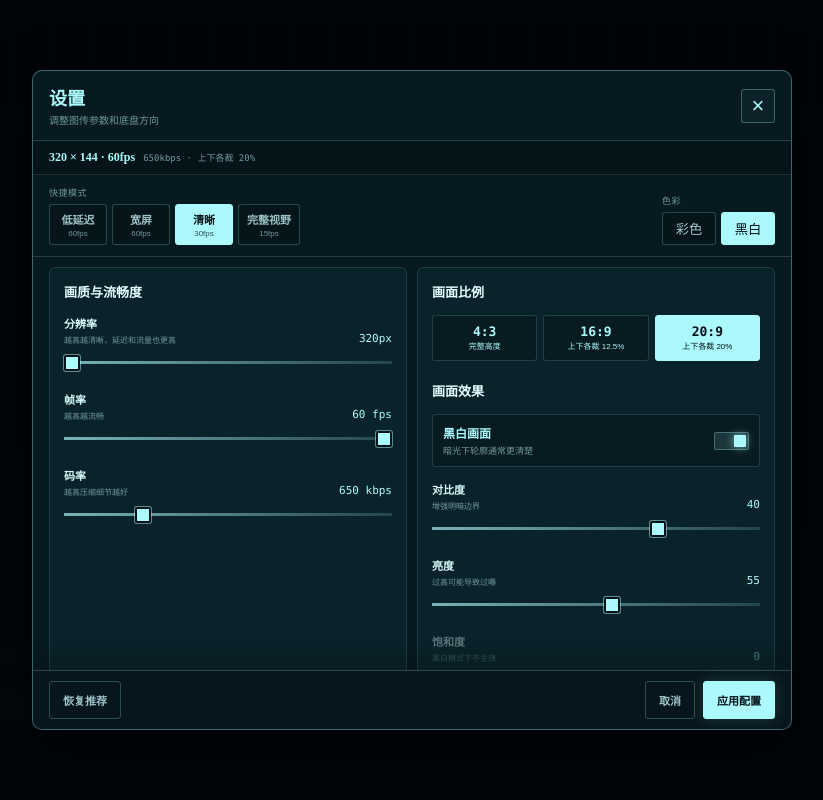
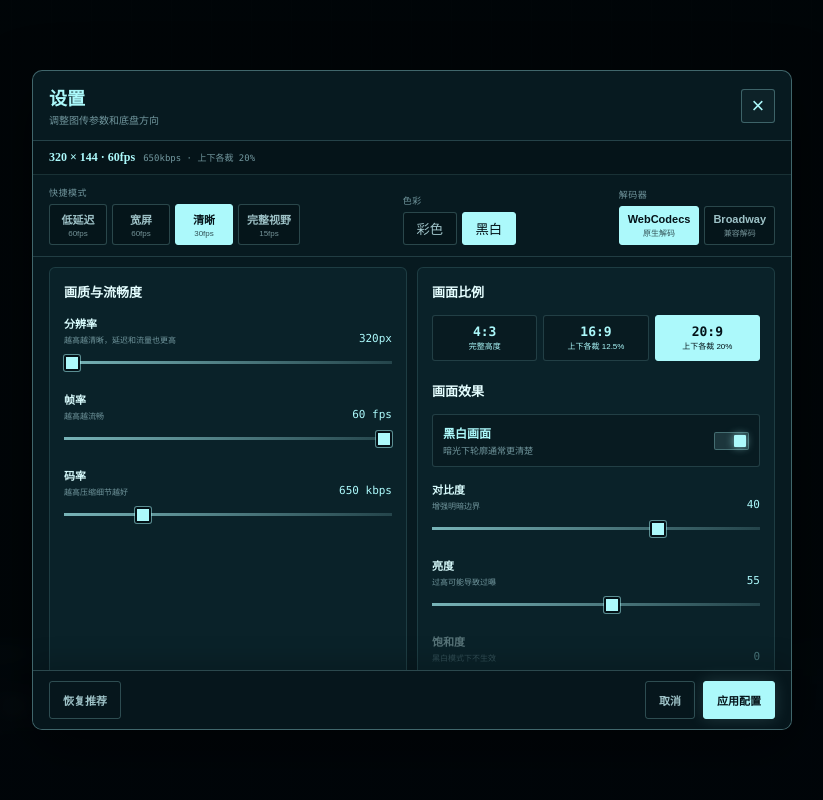
Before and after one commit to yinlubin1989/remoteControl, a React (Vite) app: page / in a window 1280 px wide. Both pictures are taken after a click on the link "设置". Shown: the top 800 px of the page, without its empty margins (228-1051 px from the left). Built offline with nearby package versions, Linux system fonts and the light colour scheme; no server answers.

Commit message:
feat: manually select video decoder

```diff
--- a/src/App.jsx
+++ b/src/App.jsx
@@ -47,10 +47,22 @@ const THROTTLE_NEUTRAL = 1500
 const BRAKE_PWM_OFFSET = 300
 const STEERING_DIRECTION_KEY = 'steering-direction'
 const MOTOR_DIRECTION_KEY = 'motor-direction'
+const DECODER_STORAGE_KEY = 'video-decoder'
+const VALID_DECODERS = ['webcodecs', 'broadway']
 
 const loadDirectionSetting = (key) => (
   window.localStorage.getItem(key) === 'reverse'
 )
+
+const loadVideoDecoder = () => {
+  const queryDecoder = new URLSearchParams(window.location.search).get('decoder')
+  if (VALID_DECODERS.includes(queryDecoder)) {
+    return queryDecoder
+  }
+
+  const savedDecoder = window.localStorage.getItem(DECODER_STORAGE_KEY)
+  return VALID_DECODERS.includes(savedDecoder) ? savedDecoder : 'webcodecs'
+}
 
 socket.on("connect", () => {
   socket.emit('setPulseLength', {
@@ -108,7 +120,7 @@ function App() {
     status: 'connecting',
   })
   const [wifiStatus, setWifiStatus] = useState({})
-  const decoderPreference = new URLSearchParams(window.location.search).get('decoder') || 'auto'
+  const [videoDecoder, setVideoDecoder] = useState(loadVideoDecoder)
   const videoMode = videoColor === 'color'
     ? 0
     : videoProfile === 'custom' ? 1 : 2
@@ -243,7 +255,7 @@ function App() {
       profile: videoProfile,
       mode: videoMode,
       customSettings,
-      decoderPreference,
+      decoderPreference: videoDecoder,
       onStats: setVideoStats,
     })
     videoPlayer.current.start()
@@ -251,7 +263,7 @@ function App() {
     return () => {
       videoPlayer.current?.destroy()
     }
-  }, [videoProfile, videoMode, customSettings])
+  }, [videoProfile, videoMode, customSettings, videoDecoder])
 
   const initKeyBoard = () => {
     window.addEventListener('keydown', (e) => {
@@ -377,6 +389,14 @@ function App() {
     }))
   }
 
+  const selectVideoDecoder = decoder => {
+    if (!VALID_DECODERS.includes(decoder)) {
+      return
+    }
+    window.localStorage.setItem(DECODER_STORAGE_KEY, decoder)
+    setVideoDecoder(decoder)
+  }
+
   const limitChange = (e) => {
     setIsLimit(e)
   }
@@ -470,6 +490,8 @@ function App() {
         onReset={() => setDraftSettings({ ...DEFAULT_CUSTOM_SETTINGS })}
         onSelectProfile={setVideoProfile}
         onSelectColor={selectVideoColor}
+        activeDecoder={videoDecoder}
+        onSelectDecoder={selectVideoDecoder}
         steeringReversed={steeringReversed}
         motorReversed={motorReversed}
         onToggleSteeringDirection={toggleSteeringDirection}
--- a/src/LowLatencyVideoPlayer.js
+++ b/src/LowLatencyVideoPlayer.js
@@ -87,7 +87,7 @@ export default class LowLatencyVideoPlayer {
     profile,
     mode = 2,
     customSettings,
-    decoderPreference = 'auto',
+    decoderPreference = 'webcodecs',
     onStats,
   }) {
     this.container = container
@@ -105,9 +105,7 @@ export default class LowLatencyVideoPlayer {
     this.canvas = null
     this.context = null
     this.awaitingKeyframe = true
-    this.fallbackStarted = false
     this.renderedInWindow = 0
-    this.underperformingSeconds = 0
     this.statsTimer = null
     this.destroyed = false
   }
@@ -120,20 +118,6 @@ export default class LowLatencyVideoPlayer {
       this.stats.fps = renderedFps
       this.renderedInWindow = 0
       this.emitStats()
-
-      if (
-        this.decoderPreference === 'auto'
-        && this.stats.decoder === 'WebCodecs'
-      ) {
-        const minimumFps = Math.max(10, Math.floor(this.targetFps * 0.75))
-        this.underperformingSeconds = renderedFps < minimumFps
-          ? this.underperformingSeconds + 1
-          : 0
-
-        if (this.underperformingSeconds >= 3) {
-          this.startBroadway(`WebCodecs too slow: ${renderedFps} fps`)
-        }
-      }
     }, 1000)
 
     if (this.decoderPreference === 'broadway') {
@@ -142,7 +126,10 @@ export default class LowLatencyVideoPlayer {
     }
 
     if (!('VideoDecoder' in window) || !('EncodedVideoChunk' in window)) {
-      this.startBroadway('WebCodecs unavailable')
+      this.updateStats({
+        decoder: 'WebCodecs',
+        status: 'unsupported: WebCodecs unavailable',
+      })
       return
     }
 
@@ -212,7 +199,7 @@ export default class LowLatencyVideoPlayer {
 
     this.decoder = new VideoDecoder({
       output: frame => this.renderFrame(frame),
-      error: error => this.startBroadway(`WebCodecs error: ${error.message}`),
+      error: error => this.handleWebCodecsError(`WebCodecs error: ${error.message}`),
     })
 
     this.webSocket = new WebSocket(socketUrl())
@@ -228,19 +215,28 @@ export default class LowLatencyVideoPlayer {
       this.decodeAccessUnit(toUint8Array(event.data))
     })
     this.webSocket.addEventListener('close', () => {
-      if (!this.destroyed && !this.fallbackStarted) {
+      if (!this.destroyed) {
         this.updateStats({ status: 'disconnected' })
       }
     })
     this.webSocket.addEventListener('error', () => {
-      this.startBroadway('WebSocket error')
+      this.handleWebCodecsError('WebSocket error')
+    })
+  }
+
+  handleWebCodecsError(reason) {
+    if (this.destroyed) {
+      return
+    }
+    this.updateStats({
+      decoder: 'WebCodecs',
+      status: `error: ${reason}`,
     })
   }
 
   async configureDecoder(codec) {
     if (
       this.destroyed
-      || this.fallbackStarted
       || (this.decoderConfig && this.decoderConfig.codec === codec)
     ) {
       return Boolean(this.decoderConfig)
@@ -254,7 +250,7 @@ export default class LowLatencyVideoPlayer {
 
     try {
       const support = await VideoDecoder.isConfigSupported(config)
-      if (!support.supported || this.destroyed || this.fallbackStarted) {
+      if (!support.supported || this.destroyed) {
         throw new Error(`${codec} is not supported`)
       }
 
@@ -263,7 +259,10 @@ export default class LowLatencyVideoPlayer {
       this.awaitingKeyframe = true
       return true
     } catch (error) {
-      this.startBroadway(`WebCodecs unsupported: ${error.message}`)
+      this.updateStats({
+        decoder: 'WebCodecs',
+        status: `unsupported: ${error.message}`,
+      })
       return false
     }
   }
@@ -282,7 +281,6 @@ export default class LowLatencyVideoPlayer {
   async decodeAccessUnit(data) {
     if (
       this.destroyed
-      || this.fallbackStarted
       || !this.decoder
       || this.decoder.state === 'closed'
     ) {
@@ -328,7 +326,7 @@ export default class LowLatencyVideoPlayer {
       }))
       this.stats.queue = this.decoder.decodeQueueSize
     } catch (error) {
-      this.startBroadway(`Decode failed: ${error.message}`)
+      this.handleWebCodecsError(`Decode failed: ${error.message}`)
     }
   }
 
@@ -349,10 +347,9 @@ export default class LowLatencyVideoPlayer {
   }
 
   startBroadway(reason = '') {
-    if (this.destroyed || this.fallbackStarted) {
+    if (this.destroyed) {
       return
     }
-    this.fallbackStarted = true
     this.closeWebCodecs()
     this.container.innerHTML = ''
 
@@ -369,7 +366,7 @@ export default class LowLatencyVideoPlayer {
       this.updateStats({
         decoder: 'Broadway Worker',
         queue: 0,
-        status: reason ? `fallback: ${reason}` : 'connected',
+        status: reason || 'connected',
       })
     })
     this.broadway.ws.addEventListener('message', event => {
--- a/src/components/VideoSettingsModal.jsx
+++ b/src/components/VideoSettingsModal.jsx
@@ -12,6 +12,11 @@ const PROFILE_OPTIONS = [
   { value: 'wide', label: '宽屏', detail: '60fps' },
   { value: 'clear', label: '清晰', detail: '30fps' },
   { value: 'full', label: '完整视野', detail: '15fps' },
+]
+
+const DECODER_OPTIONS = [
+  { value: 'webcodecs', label: 'WebCodecs', detail: '原生解码' },
+  { value: 'broadway', label: 'Broadway', detail: '兼容解码' },
 ]
 
 const aspectRatio = {
@@ -63,6 +68,8 @@ function VideoSettingsModal({
   onReset,
   onSelectProfile,
   onSelectColor,
+  activeDecoder,
+  onSelectDecoder,
   steeringReversed,
   motorReversed,
   onToggleSteeringDirection,
@@ -163,6 +170,22 @@ function VideoSettingsModal({
                 >
                   黑白
                 </button>
+              </div>
+            </div>
+            <div className="VideoQuickGroup">
+              <span className="VideoQuickLabel">解码器</span>
+              <div className="VideoQuickOptions">
+                {DECODER_OPTIONS.map(option => (
+                  <button
+                    key={option.value}
+                    type="button"
+                    className={activeDecoder === option.value ? 'active' : ''}
+                    onClick={() => onSelectDecoder(option.value)}
+                  >
+                    <strong>{option.label}</strong>
+                    <small>{option.detail}</small>
+                  </button>
+                ))}
               </div>
             </div>
           </div>
```
Also changed, not shown: 3 other files (tests, documents, lock files or other folders).
